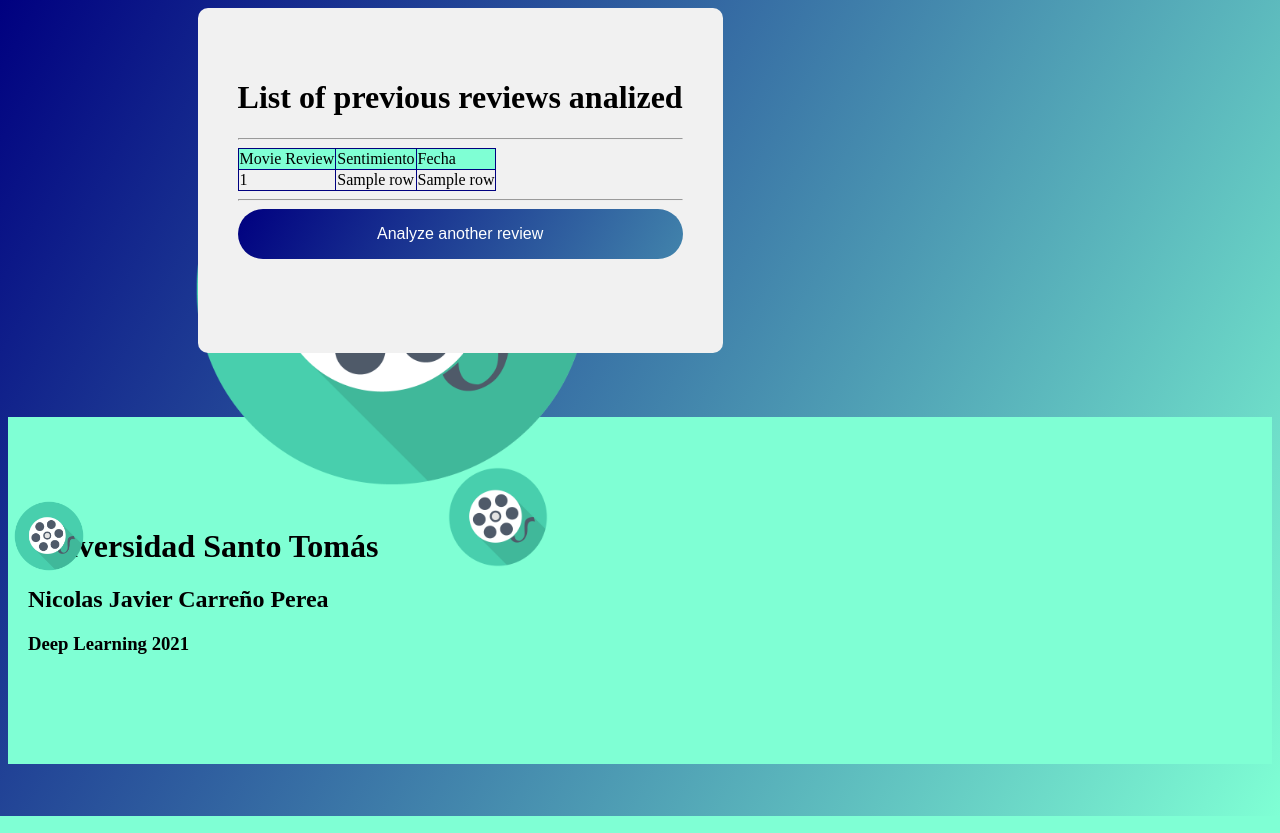
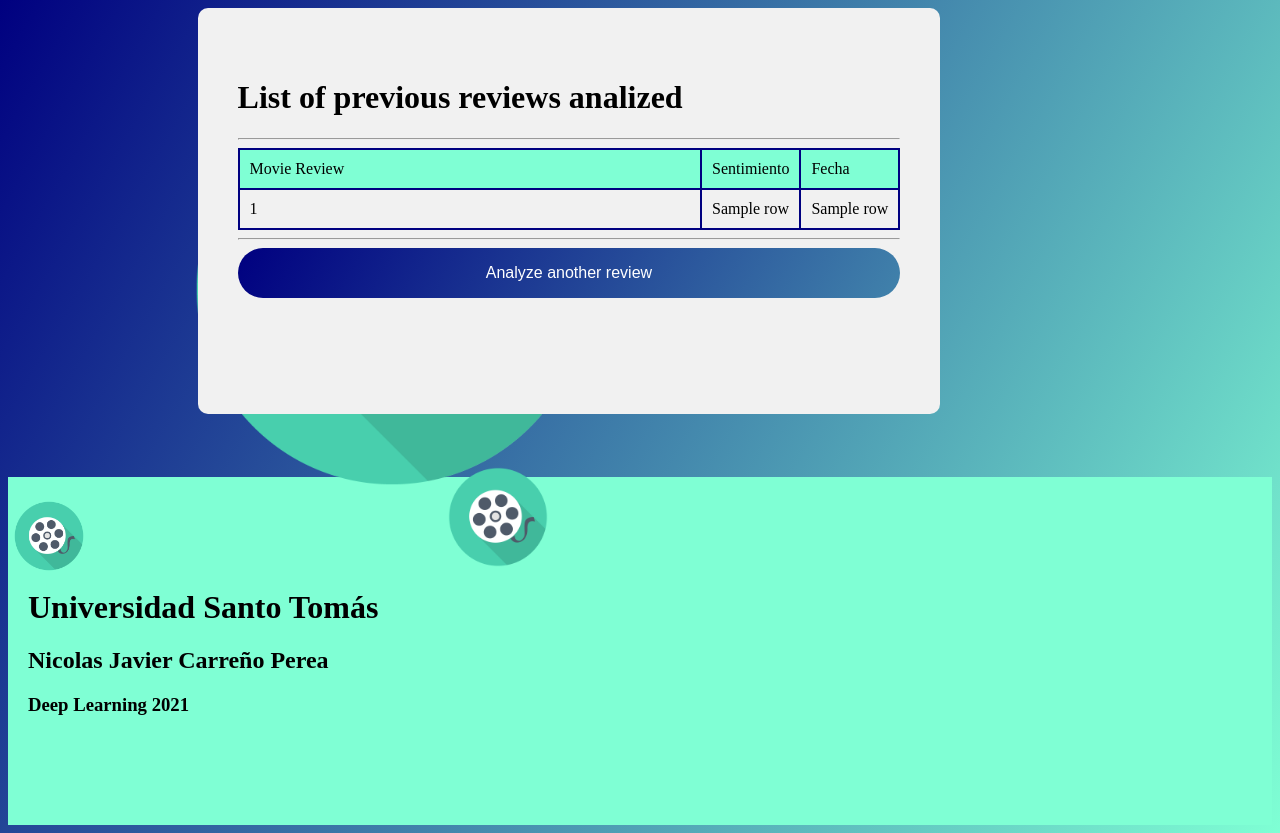
Before and after one commit to nicolascp26/Deeplearning, a Flask app: template SegundoPeriodo/movie_classifier/templates/reviewsreport.html in a window 1280 px wide. Run offline with Flask 2, Linux system fonts and the light colour scheme; the template is opened without the code that fills it: most values are stand-ins (such as "Sample title", 1, 10 or a date in 2020); parts of the project's set-up code (start-up, migrations or seed data) failed here and were passed over; some web fonts are replaced.

Commit message:
Update table spacing

```diff
--- a/SegundoPeriodo/movie_classifier/static/css/style.css
+++ b/SegundoPeriodo/movie_classifier/static/css/style.css
@@ -33,8 +33,13 @@ body {
 }
 
 table,th,td{
-  border: 1px solid #000080;
+  border: 2px solid #000080;
   border-collapse: collapse;
+  padding: 10px;
+}
+
+td:nth-child(1) {
+  width: 70%;
 }
 
 .container h1 {
```
